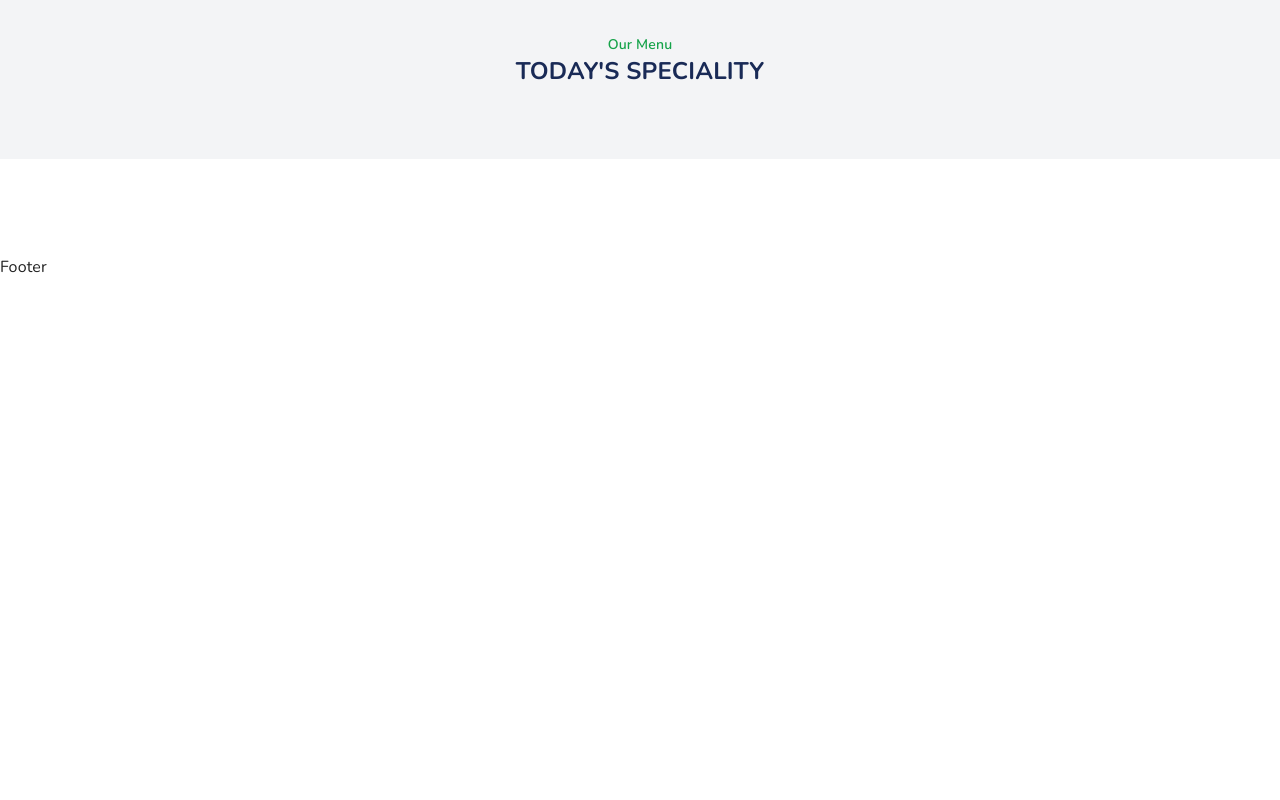
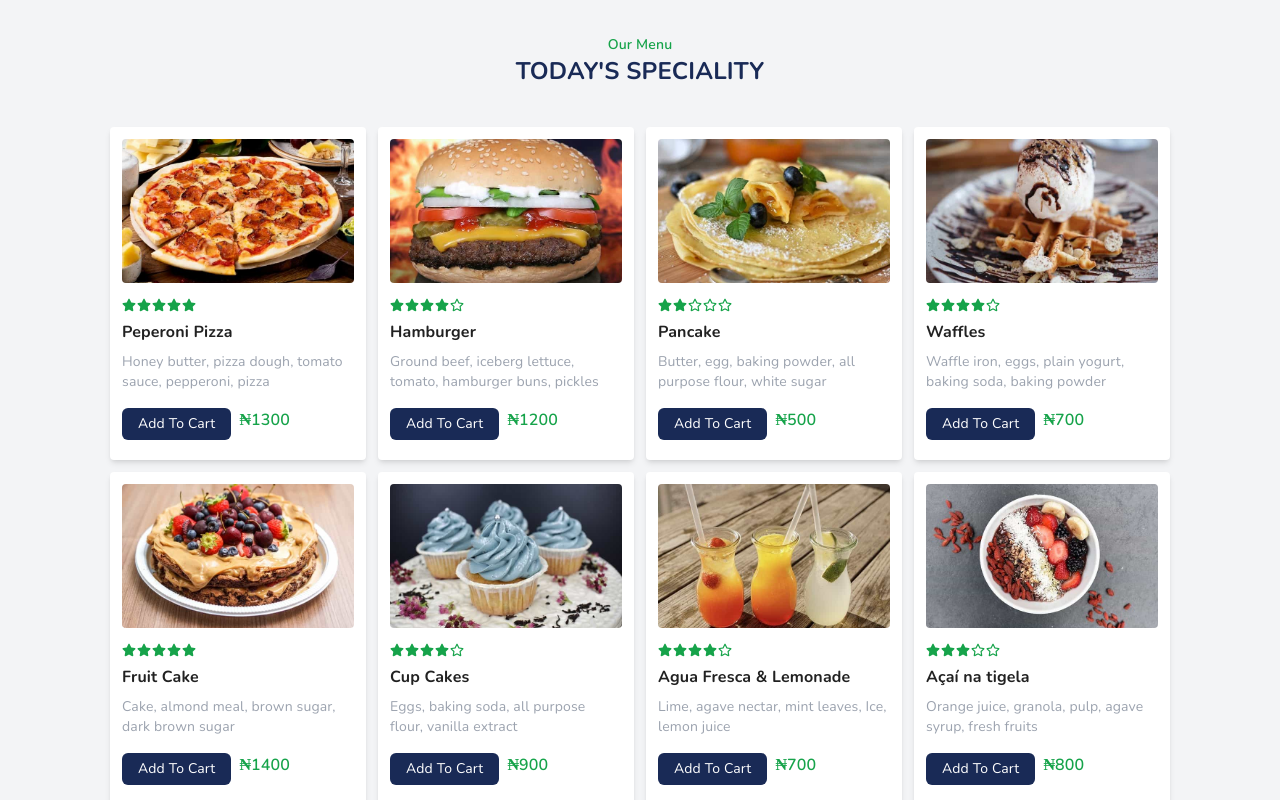
Before and after one commit to gidi-babz/koret-chow, a Next.js app: page / in a window 1280 px wide. Shown: the part 2620-3420 px from the top of the page. Before the commit the page ends 2899 px from the top, so only its background shows below. Built offline with nearby package versions, Linux system fonts and the light colour scheme.

Commit message:
initial menu section

```diff
--- /dev/null
+++ b/assets/menudata.js
@@ -0,0 +1,65 @@
+export default [
+	{
+		imgSrc: '/img/menu-1.jpg',
+		rating: 5,
+		title: 'Peperoni Pizza',
+		desc: 'Honey butter, pizza dough, tomato sauce, pepperoni, pizza',
+		price: 1300,
+	},
+	{
+		imgSrc: '/img/menu-2.jpg',
+		rating: 4,
+		title: 'Hamburger',
+		desc: 'Ground beef, iceberg lettuce, tomato, hamburger buns, pickles',
+		price: 1200,
+	},
+	{
+		imgSrc: '/img/menu-3.jpg',
+		rating: 2,
+		title: 'Pancake',
+		desc: 'Butter, egg, baking powder, all purpose flour, white sugar',
+		price: 500,
+	},
+	{
+		imgSrc: '/img/menu-4.jpg',
+		rating: 4,
+		title: 'Waffles',
+		desc: 'Waffle iron, eggs, plain yogurt, baking soda, baking powder',
+		price: 700,
+	},
+	{
+		imgSrc: '/img/menu-5.jpg',
+		rating: 5,
+		title: 'Fruit Cake',
+		desc: 'Cake, almond meal, brown sugar, dark brown sugar',
+		price: 1400,
+	},
+	{
+		imgSrc: '/img/menu-6.jpg',
+		rating: 4,
+		title: 'Cup Cakes',
+		desc: 'Eggs, baking soda, all purpose flour, vanilla extract',
+		price: 900,
+	},
+	{
+		imgSrc: '/img/menu-7.jpg',
+		rating: 4,
+		title: 'Agua Fresca & Lemonade',
+		desc: 'Lime, agave nectar, mint leaves, Ice, lemon juice',
+		price: 700,
+	},
+	{
+		imgSrc: '/img/menu-8.jpg',
+		rating: 3,
+		title: 'Açaí na tigela',
+		desc: 'Orange juice, granola, pulp, agave syrup, fresh fruits',
+		price: 800,
+	},
+	{
+		imgSrc: '/img/menu-9.jpg',
+		rating: 3,
+		title: 'Orange Juice',
+		desc: 'Holy basil, honey, ginger, oranges, pink salt',
+		price: 300,
+	},
+];
--- /dev/null
+++ b/components/MenuCard.js
@@ -0,0 +1,11 @@
+import React from 'react';
+
+const MenuCard = ({ children }) => {
+	return (
+		<div className="shadow-md rounded w-64 bg-white mb-4 lg:mb-0 lg:cursor-pointer">
+			{children}
+		</div>
+	);
+};
+
+export default MenuCard;
--- a/sections/About.js
+++ b/sections/About.js
@@ -35,17 +35,17 @@ const About = () => {
 							team and we'll connect you to an expert to get your issue resolved
 							within 24 business hours.
 						</p>
-						<div className="flex flex-row flex-wrap justify-start items-center gap-3 mt-3 mb-4">
+						<div className="flex flex-wrap justify-start items-center gap-3 mt-3 mb-4">
 							<div className="flex justify-start items-center gap-2 mr-3 lg:mr-2 mb-3 lg:mb-2 shadow-md py-2 px-4 bg-slate-100 rounded-sm">
-								<TbTruckDelivery className="text-xl text-green-600 mr-1" />
+								<TbTruckDelivery className="text-xl text-green-600 mr-1 lg:mr-0" />
 								<span className="text-xs about__desc--text">Free Delivery</span>
 							</div>
 							<div className="flex justify-start items-center gap-2 mr-3 lg:mr-2 mb-3 lg:mb-2 shadow-md py-2 px-4 bg-slate-100 rounded-sm">
-								<MdPayment className="text-xl text-green-600 mr-1" />
+								<MdPayment className="text-xl text-green-600 mr-1 lg:mr-0" />
 								<span className="text-xs about__desc--text">Easy Payments</span>
 							</div>
 							<div className="flex justify-start items-center gap-2 shadow-md py-2 px-4 mb-3 lg:mb-2 bg-slate-100 rounded-sm">
-								<RiCustomerService2Fill className="text-xl text-green-600 mr-1" />
+								<RiCustomerService2Fill className="text-xl text-green-600 mr-1 lg:mr-0" />
 								<span className="text-xs about__desc--text">24/7 Service</span>
 							</div>
 						</div>
--- a/sections/Menu.js
+++ b/sections/Menu.js
@@ -1,11 +1,51 @@
+import Image from 'next/image';
+
 import { Container } from '@mui/material';
 import SectionHeading from '../components/SectionHeading';
+import MenuCard from '../components/MenuCard';
+import Ratings from '../components/Ratings';
+import Button from '../components/Button';
+
+import menudata from '../assets/menudata';
 
 const Menu = () => {
 	return (
 		<section id="menu" className="bg-gray-100 py-12">
 			<Container maxWidth="lg">
 				<SectionHeading subHeading="Our Menu" heading="TODAY'S SPECIALITY" />
+				<div className="flex flex-wrap justify-center gap-4 lg:gap-3 my-10 lg:mx-6">
+					{menudata?.map((menu, i) => (
+						<MenuCard key={i}>
+							<div className="flex flex-col items-start justify-start p-3 w-full">
+								<div
+									className="justify-self-start "
+									style={{ width: 'auto', height: 'auto' }}
+								>
+									<Image
+										src={menu.imgSrc}
+										alt={menu.title}
+										width={290}
+										height={180}
+										className="object-cover w-max h-max rounded"
+									/>
+								</div>
+								<div className="text-center">
+									<Ratings ratings={menu.rating} />
+								</div>
+								<p className="text-start text-md font-bold">{menu.title}</p>
+								<p className="text-start text-sm text-gray-400 my-2 w-full">
+									{menu.desc}
+								</p>
+								<div className="flex justify-center ease-in duration-300 items-center gap-2 mb-2 lg:hover:scale-x-105">
+									<Button>Add To Cart</Button>
+									<span className="text-green-600 text-md mr-1 font-semibold self-center">
+										&#x20A6;{menu.price}
+									</span>
+								</div>
+							</div>
+						</MenuCard>
+					))}
+				</div>
 			</Container>
 		</section>
 	);
```
